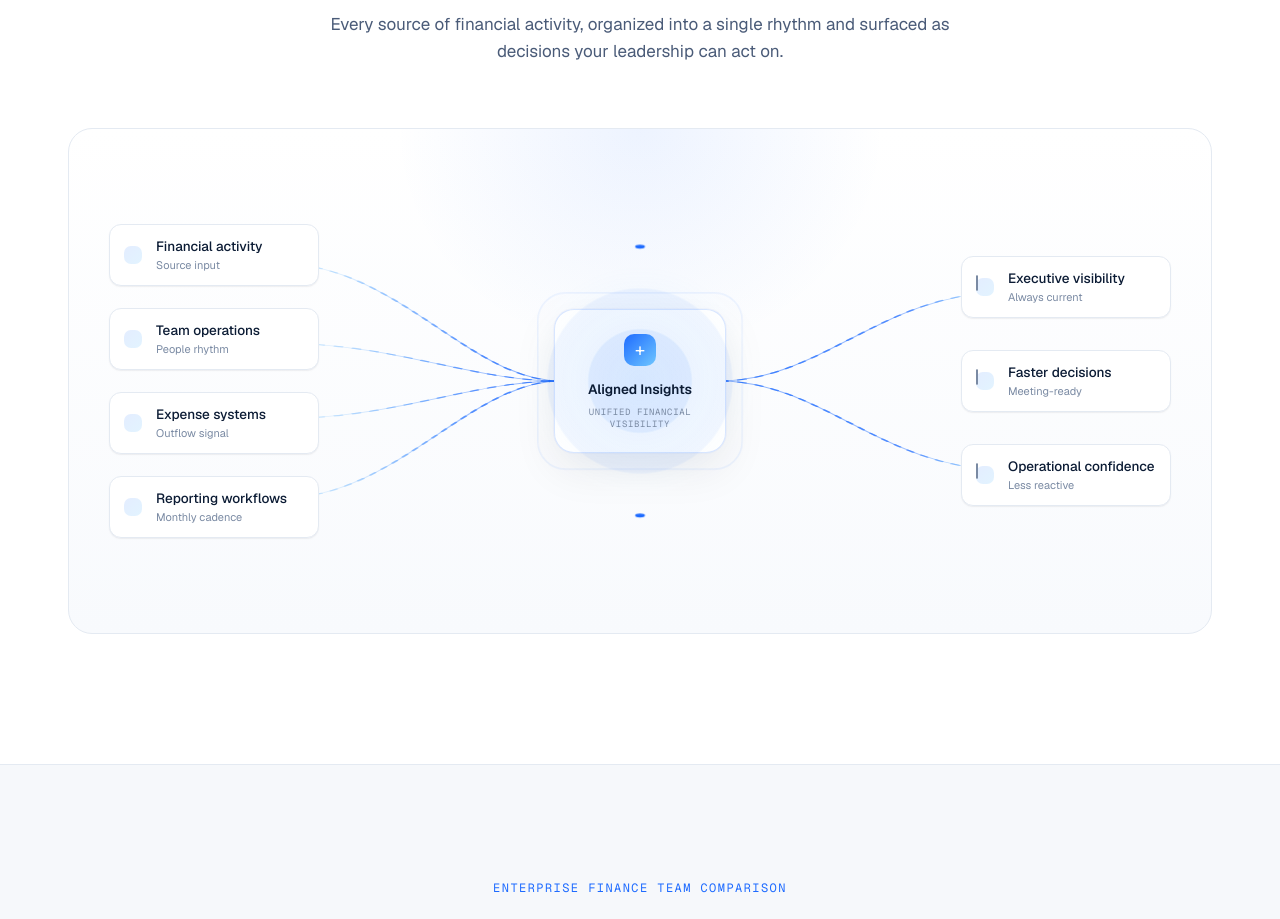
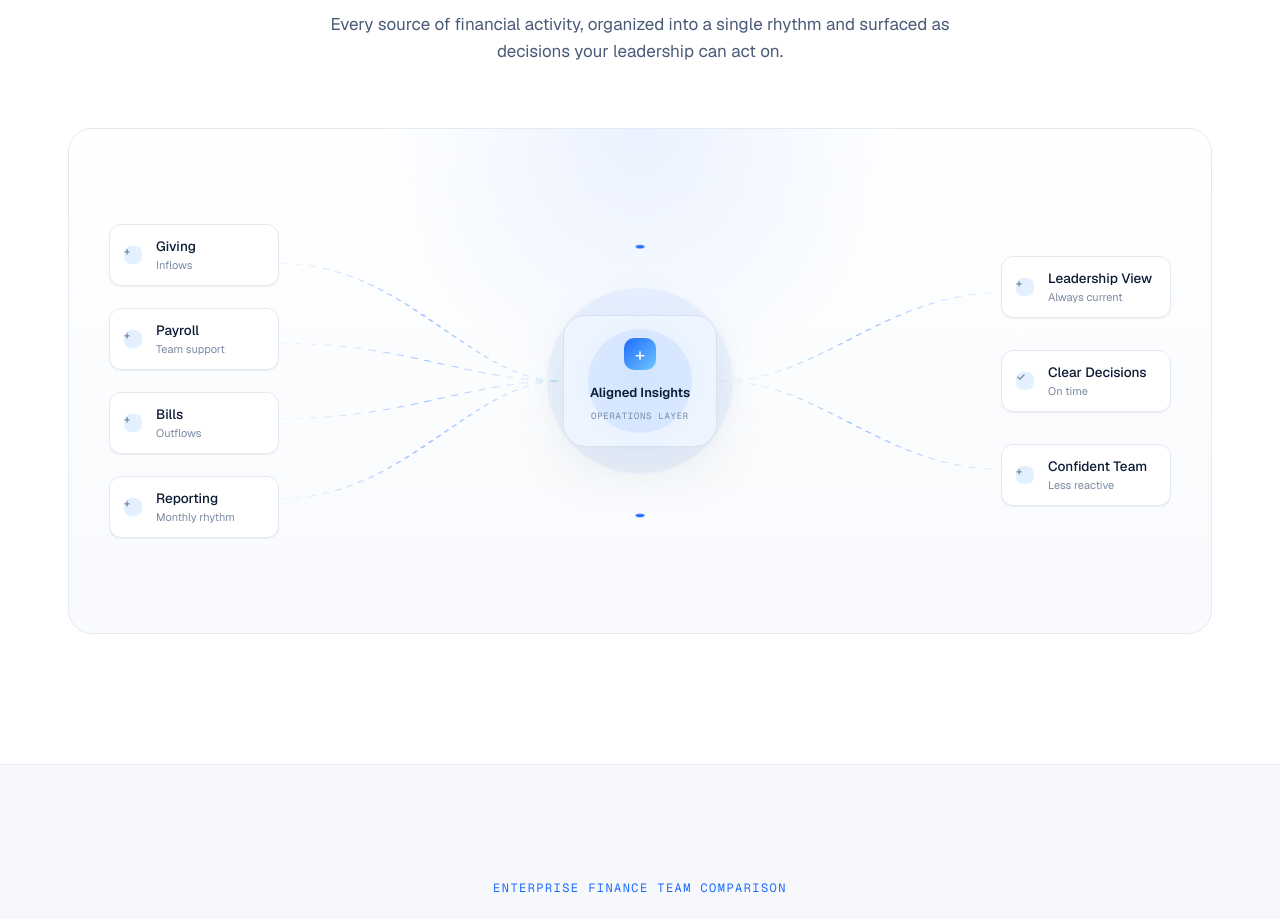
Before and after one commit to rfox0629/alignedinsights-website, a Next.js app: page / in a window 1280 px wide. Shown: the part 3160-4079 px from the top of the page. Built offline with nearby package versions, Linux system fonts and the light colour scheme.

Commit message:
Simplify systems flow graphic

```diff
--- a/src/app/globals.css
+++ b/src/app/globals.css
@@ -475,10 +475,10 @@ h2 {
   position: absolute;
   top: 0;
   left: 50%;
-  width: 560px;
-  height: 260px;
+  width: 600px;
+  height: 300px;
   content: "";
-  background: radial-gradient(ellipse at top, rgba(30, 107, 255, 0.08), transparent 62%);
+  background: radial-gradient(ellipse at top, rgba(30, 107, 255, 0.09), transparent 62%);
   pointer-events: none;
   transform: translateX(-50%);
 }
@@ -487,7 +487,7 @@ h2 {
   position: relative;
   display: grid;
   min-height: 420px;
-  grid-template-columns: 230px 1fr 230px;
+  grid-template-columns: 190px 1fr 190px;
   gap: 0;
   align-items: center;
   isolation: isolate;
@@ -501,7 +501,7 @@ h2 {
   position: relative;
   z-index: 2;
   display: grid;
-  width: 210px;
+  width: 170px;
   gap: 22px;
 }
 
@@ -557,21 +557,6 @@ h2 {
   line-height: 1;
 }
 
-.flow-mini-icon::before {
-  width: 5px;
-  height: 5px;
-  border-radius: 999px;
-  background: currentColor;
-  content: "";
-}
-
-.flow-mini-icon-outcome::before {
-  width: 8px;
-  height: 8px;
-  border: 1.5px solid currentColor;
-  background: transparent;
-}
-
 .flow-copy {
   display: block;
   min-width: 0;
@@ -595,34 +580,23 @@ h2 {
 .flow-hub {
   position: relative;
   z-index: 2;
-  width: 172px;
+  width: 154px;
   justify-self: center;
-  padding: 24px 16px 22px;
-  border-color: rgba(30, 107, 255, 0.16);
-  border-radius: 20px;
+  padding: 22px 16px;
+  border-radius: 22px;
   text-align: center;
-  box-shadow: 0 16px 44px rgba(11, 27, 52, 0.08), 0 0 0 1px rgba(30, 107, 255, 0.03);
+  box-shadow: 0 18px 60px rgba(11, 27, 52, 0.08);
 }
 
 .flow-hub::before {
   position: absolute;
-  inset: -42px;
+  inset: -50px;
   z-index: -1;
   border-radius: 999px;
   background:
-    radial-gradient(circle, rgba(30, 107, 255, 0.13) 0 30%, rgba(30, 107, 255, 0.055) 31% 54%, transparent 55%),
+    radial-gradient(circle, rgba(30, 107, 255, 0.14) 0 30%, rgba(30, 107, 255, 0.06) 31% 54%, transparent 55%),
     radial-gradient(circle, rgba(110, 198, 255, 0.1), transparent 68%);
   content: "";
-}
-
-.flow-hub::after {
-  position: absolute;
-  inset: -17px;
-  z-index: -1;
-  border: 1px solid rgba(30, 107, 255, 0.16);
-  border-radius: 28px;
-  content: "";
-  animation: intelligencePulse 3.8s ease-in-out infinite;
 }
 
 .flow-hub-icon {
@@ -640,19 +614,17 @@ h2 {
 .flow-hub strong {
   display: block;
   color: var(--ink);
-  font-size: 13.5px;
+  font-size: 13px;
   font-weight: 600;
 }
 
 .flow-hub span {
   display: block;
-  max-width: 118px;
-  margin: 6px auto 0;
+  margin-top: 6px;
   color: var(--ink-4);
   font-family: var(--font-geist-mono), ui-monospace, monospace;
   font-size: 9px;
-  line-height: 1.35;
-  letter-spacing: 0.07em;
+  letter-spacing: 0.08em;
   text-transform: uppercase;
 }
 
@@ -1345,36 +1317,7 @@ footer {
 
 @keyframes dashFlow {
   to {
-    stroke-dashoffset: -12;
-  }
-}
-
-@keyframes particleFade {
-  0%,
-  12% {
-    opacity: 0;
-  }
-
-  28%,
-  72% {
-    opacity: 1;
-  }
-
-  100% {
-    opacity: 0;
-  }
-}
-
-@keyframes intelligencePulse {
-  0%,
-  100% {
-    opacity: 0.58;
-    transform: scale(1);
-  }
-
-  50% {
-    opacity: 0.92;
-    transform: scale(1.025);
+    stroke-dashoffset: -14;
   }
 }
 
@@ -1426,30 +1369,14 @@ footer {
   animation: fadeUp 1s ease 0.45s both;
 }
 
-.flow-path-base {
-  opacity: 0.62;
-  stroke-width: 0.18;
-}
-
 .flow-path {
-  opacity: 0.9;
-  stroke-dasharray: 0.72 1.05;
-  stroke-width: 0.28;
-  animation: dashFlow 2.2s linear infinite;
-}
-
-.flow-path-primary {
-  opacity: 1;
-  stroke-width: 0.34;
-}
-
-.flow-particles {
-  fill: #1e6bff;
-  filter: drop-shadow(0 0 3px rgba(30, 107, 255, 0.55));
-}
-
-.flow-particles circle {
-  animation: particleFade 4.2s ease-in-out infinite;
+  opacity: 0.86;
+  stroke-dasharray: 0.55 0.9;
+  animation: dashFlow 2.4s linear infinite;
+}
+
+.flow-path-middle {
+  opacity: 0.95;
 }
 
 .flow-node-pulse {
--- a/src/app/page.tsx
+++ b/src/app/page.tsx
@@ -39,16 +39,16 @@ const visibility = [
 ];
 
 const flowSources = [
-  ["Financial activity", "Source input"],
-  ["Team operations", "People rhythm"],
-  ["Expense systems", "Outflow signal"],
-  ["Reporting workflows", "Monthly cadence"],
+  ["Giving", "Inflows"],
+  ["Payroll", "Team support"],
+  ["Bills", "Outflows"],
+  ["Reporting", "Monthly rhythm"],
 ];
 
 const flowOutcomes = [
-  ["Executive visibility", "Always current"],
-  ["Faster decisions", "Meeting-ready"],
-  ["Operational confidence", "Less reactive"],
+  ["Leadership View", "Always current"],
+  ["Clear Decisions", "On time"],
+  ["Confident Team", "Less reactive"],
 ];
 
 const stack = [
@@ -349,49 +349,28 @@ export default function Home() {
               <div className="flow-layout">
                 <svg aria-hidden="true" className="flow-lines" preserveAspectRatio="none" viewBox="0 0 100 100">
                   <defs>
-                    <linearGradient id="flowInputGradient" x1="0" x2="1" y1="0" y2="0">
-                      <stop offset="0" stopColor="#6ec6ff" stopOpacity="0.16" />
-                      <stop offset="0.72" stopColor="#1e6bff" stopOpacity="0.7" />
-                      <stop offset="1" stopColor="#1e6bff" stopOpacity="0.84" />
-                    </linearGradient>
-                    <linearGradient id="flowOutcomeGradient" x1="0" x2="1" y1="0" y2="0">
-                      <stop offset="0" stopColor="#1e6bff" stopOpacity="0.82" />
-                      <stop offset="0.68" stopColor="#1e6bff" stopOpacity="0.68" />
-                      <stop offset="1" stopColor="#6ec6ff" stopOpacity="0.42" />
+                    <linearGradient id="flowLineGradient" x1="0" x2="1" y1="0" y2="0">
+                      <stop offset="0" stopColor="#6ec6ff" stopOpacity="0.12" />
+                      <stop offset="0.52" stopColor="#1e6bff" stopOpacity="0.48" />
+                      <stop offset="1" stopColor="#6ec6ff" stopOpacity="0.2" />
                     </linearGradient>
                   </defs>
-                  <g fill="none" strokeLinecap="round">
-                    <path className="flow-path-base" d="M16 22 C27 22 34 50 42.5 50" stroke="url(#flowInputGradient)" />
-                    <path className="flow-path-base" d="M16 41 C27 41 34 50 42.5 50" stroke="url(#flowInputGradient)" />
-                    <path className="flow-path-base" d="M16 59 C27 59 34 50 42.5 50" stroke="url(#flowInputGradient)" />
-                    <path className="flow-path-base" d="M16 78 C27 78 34 50 42.5 50" stroke="url(#flowInputGradient)" />
-                    <path className="flow-path-base" d="M57.5 50 C67 50 73 29 84 29" stroke="url(#flowOutcomeGradient)" />
-                    <path className="flow-path-base flow-path-primary" d="M57.5 50 C67 50 73 50 84 50" stroke="url(#flowOutcomeGradient)" />
-                    <path className="flow-path-base" d="M57.5 50 C67 50 73 71 84 71" stroke="url(#flowOutcomeGradient)" />
-                    <path className="flow-path" d="M16 22 C27 22 34 50 42.5 50" stroke="url(#flowInputGradient)" />
-                    <path className="flow-path" d="M16 41 C27 41 34 50 42.5 50" stroke="url(#flowInputGradient)" />
-                    <path className="flow-path" d="M16 59 C27 59 34 50 42.5 50" stroke="url(#flowInputGradient)" />
-                    <path className="flow-path" d="M16 78 C27 78 34 50 42.5 50" stroke="url(#flowInputGradient)" />
-                    <path className="flow-path" d="M57.5 50 C67 50 73 29 84 29" stroke="url(#flowOutcomeGradient)" />
-                    <path className="flow-path flow-path-primary" d="M57.5 50 C67 50 73 50 84 50" stroke="url(#flowOutcomeGradient)" />
-                    <path className="flow-path" d="M57.5 50 C67 50 73 71 84 71" stroke="url(#flowOutcomeGradient)" />
+                  <g fill="none" stroke="url(#flowLineGradient)" strokeLinecap="round" strokeWidth="0.24">
+                    <path className="flow-path" d="M16 22 C28 22 34 50 42.5 50" />
+                    <path className="flow-path" d="M16 41 C28 41 34 50 42.5 50" />
+                    <path className="flow-path" d="M16 59 C28 59 34 50 42.5 50" />
+                    <path className="flow-path" d="M16 78 C28 78 34 50 42.5 50" />
+                    <path className="flow-path" d="M57.5 50 C67 50 73 29 84 29" />
+                    <path className="flow-path flow-path-middle" d="M57.5 50 C67 50 73 50 84 50" />
+                    <path className="flow-path" d="M57.5 50 C67 50 73 71 84 71" />
                   </g>
-                  <g className="flow-particles">
-                    <circle cx="35.5" cy="43" r="0.42" />
-                    <circle cx="39.6" cy="48.8" r="0.44" />
-                    <circle cx="42.3" cy="50" r="0.46" />
-                    <circle cx="57.8" cy="50" r="0.46" />
-                    <circle cx="64.8" cy="50" r="0.44" />
-                    <circle cx="72.5" cy="34" r="0.4" />
-                    <circle cx="72.5" cy="66" r="0.4" />
-                  </g>
-                  <circle className="flow-node-pulse" cx="50" cy="18" fill="#1e6bff" r="0.46" />
-                  <circle className="flow-node-pulse" cx="50" cy="82" fill="#1e6bff" r="0.46" />
+                  <circle className="flow-node-pulse" cx="50" cy="18" fill="#1e6bff" r="0.42" />
+                  <circle className="flow-node-pulse" cx="50" cy="82" fill="#1e6bff" r="0.42" />
                 </svg>
                 <div className="flow-column flow-column-left">
                   {flowSources.map(([item, caption]) => (
                     <div className="flow-node" key={item}>
-                      <span aria-hidden="true" className="flow-mini-icon" />
+                      <span aria-hidden="true" className="flow-mini-icon">+</span>
                       <span className="flow-copy">
                         <strong>{item}</strong>
                         <span>{caption}</span>
@@ -402,12 +381,12 @@ export default function Home() {
                 <div className="flow-hub">
                   <div className="flow-hub-icon">+</div>
                   <strong>Aligned Insights</strong>
-                  <span>Unified Financial Visibility</span>
+                  <span>Operations Layer</span>
                 </div>
                 <div className="flow-column flow-column-right">
-                  {flowOutcomes.map(([item, caption]) => (
+                  {flowOutcomes.map(([item, caption], index) => (
                     <div className="flow-outcome" key={item}>
-                      <span aria-hidden="true" className="flow-mini-icon flow-mini-icon-outcome" />
+                      <span aria-hidden="true" className="flow-mini-icon">{index === 1 ? "✓" : "+"}</span>
                       <span className="flow-copy">
                         <strong>{item}</strong>
                         <span>{caption}</span>
```
